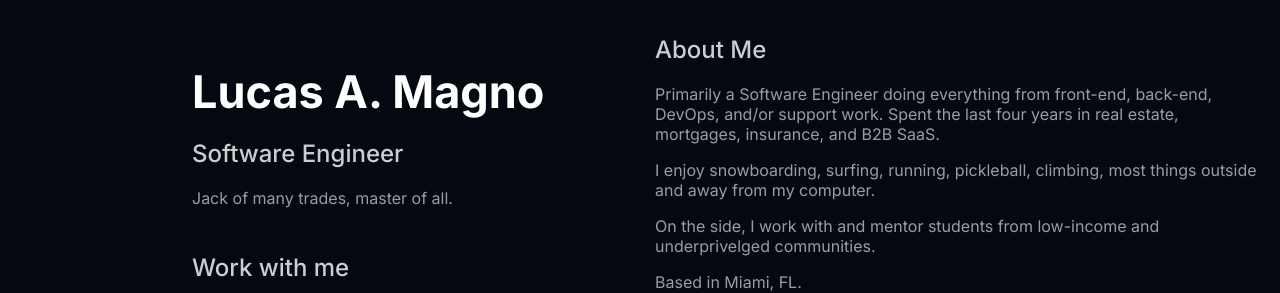
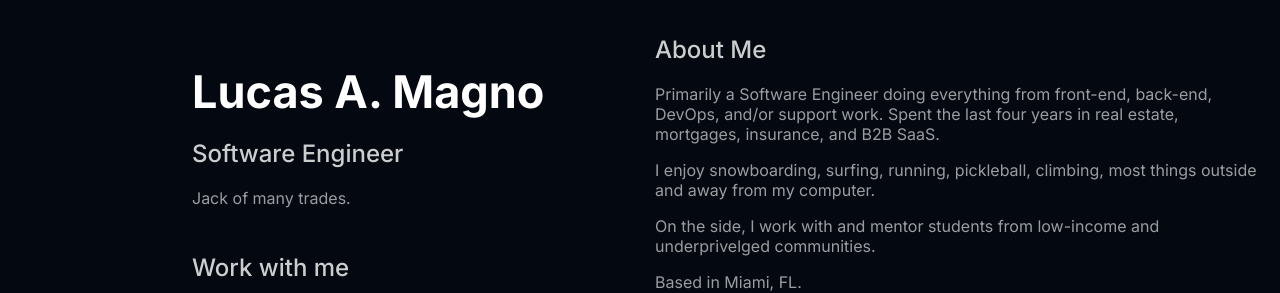
Before and after one commit to lucasamagno/portfoliov3, a Vue app: page / in a window 1280 px wide. Shown: the top 293 px of the page. Built offline with nearby package versions, Linux system fonts and the light colour scheme.

Commit message:
1 last touch

```diff
--- a/src/components/HelloWorld.vue
+++ b/src/components/HelloWorld.vue
@@ -49,7 +49,7 @@ document.addEventListener('mousemove', (e) => {
       <section id="hero">
         <h1 id="name">Lucas A. Magno</h1>
         <h2>Software Engineer</h2>
-        <p>Jack of many trades, master of all.</p>
+        <p>Jack of many trades.</p>
       </section>
 
       <section id="contact">
```
Also changed, not shown: 7 other files (tests, documents, lock files or other folders).
